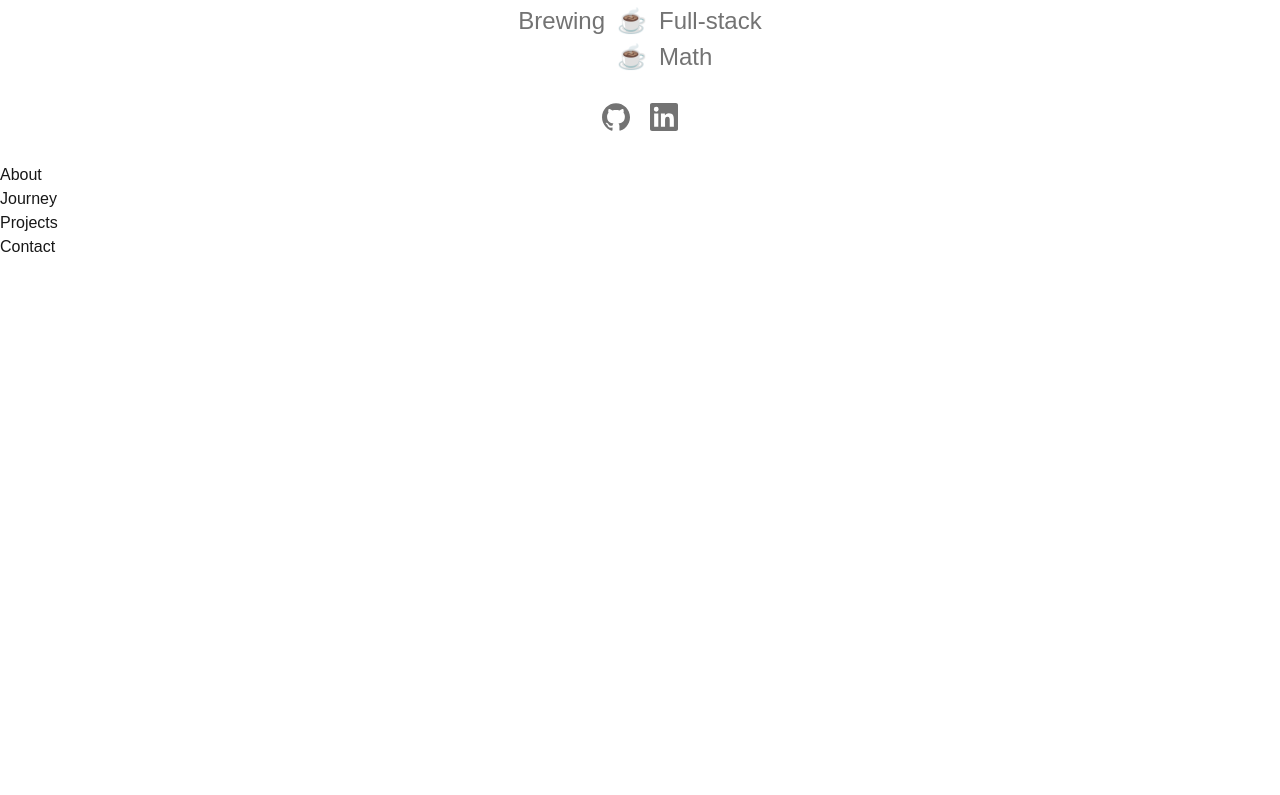
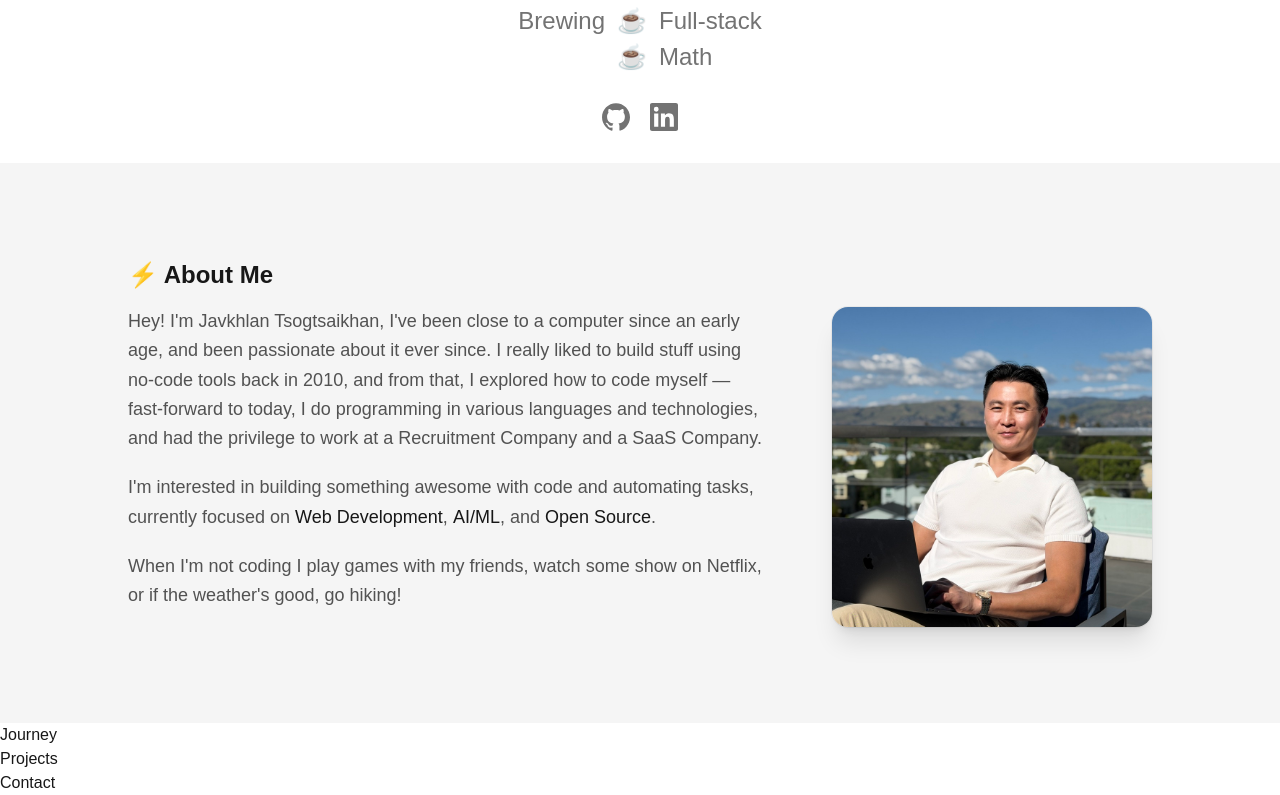
Before and after one commit to javkhlan-tso/portfolio, a Next.js app: page / in a window 1280 px wide. Shown: the part 637-1432 px from the top of the page. Before the commit the page ends 896 px from the top, so only its background shows below. Built offline with nearby package versions, Linux system fonts and the light colour scheme.

Commit message:
add About

```diff
--- a/src/components/About.tsx
+++ b/src/components/About.tsx
@@ -1,3 +1,56 @@
+import Image from "next/image";
+
 export default function About() {
-  return <section id="about">About</section>;
+  return (
+    <section id="about" className="bg-neutral-100 dark:bg-neutral-800/60 px-8 py-24 md:px-20 lg:px-32">
+      <h2 className="mb-4 text-xl font-bold text-neutral-900 dark:text-white md:text-2xl">
+        ⚡ About Me
+      </h2>
+
+      <div className="flex flex-col items-center gap-12 md:flex-row md:items-start md:gap-16">
+        <div className="flex flex-col gap-5 text-lg leading-relaxed text-neutral-600 dark:text-neutral-400 md:flex-1">
+          <p>
+            Hey! I&apos;m Javkhlan Tsogtsaikhan, I&apos;ve been close to a computer since an early age,
+            and been passionate about it ever since. I really liked to build
+            stuff using no-code tools back in 2010, and from that, I explored
+            how to code myself — fast-forward to today, I do programming in
+            various languages and technologies, and had the privilege to work at
+            a Recruitment Company and a SaaS Company.
+          </p>
+          <p>
+            I&apos;m interested in building something awesome with code and
+            automating tasks, currently focused on{" "}
+            <span className="font-medium text-neutral-900 dark:text-white">
+              Web Development
+            </span>
+            ,{" "}
+            <span className="font-medium text-neutral-900 dark:text-white">
+              AI/ML
+            </span>
+            , and{" "}
+            <span className="font-medium text-neutral-900 dark:text-white">
+              Open Source
+            </span>
+            .
+          </p>
+          <p>
+            When I&apos;m not coding I play games with my friends, watch some
+            show on Netflix, or if the weather&apos;s good, go hiking!
+          </p>
+        </div>
+
+        <div className="relative shrink-0 md:w-72 lg:w-80">
+          <div className="overflow-hidden rounded-2xl shadow-xl ring-1 ring-black/5 dark:ring-white/10">
+            <Image
+              src="/about.png"
+              alt="Jake Tsogtsaikhan"
+              width={400}
+              height={500}
+              className="h-auto w-full object-cover"
+            />
+          </div>
+        </div>
+      </div>
+    </section>
+  );
 }
```
Also changed, not shown: public/about.png (added).
